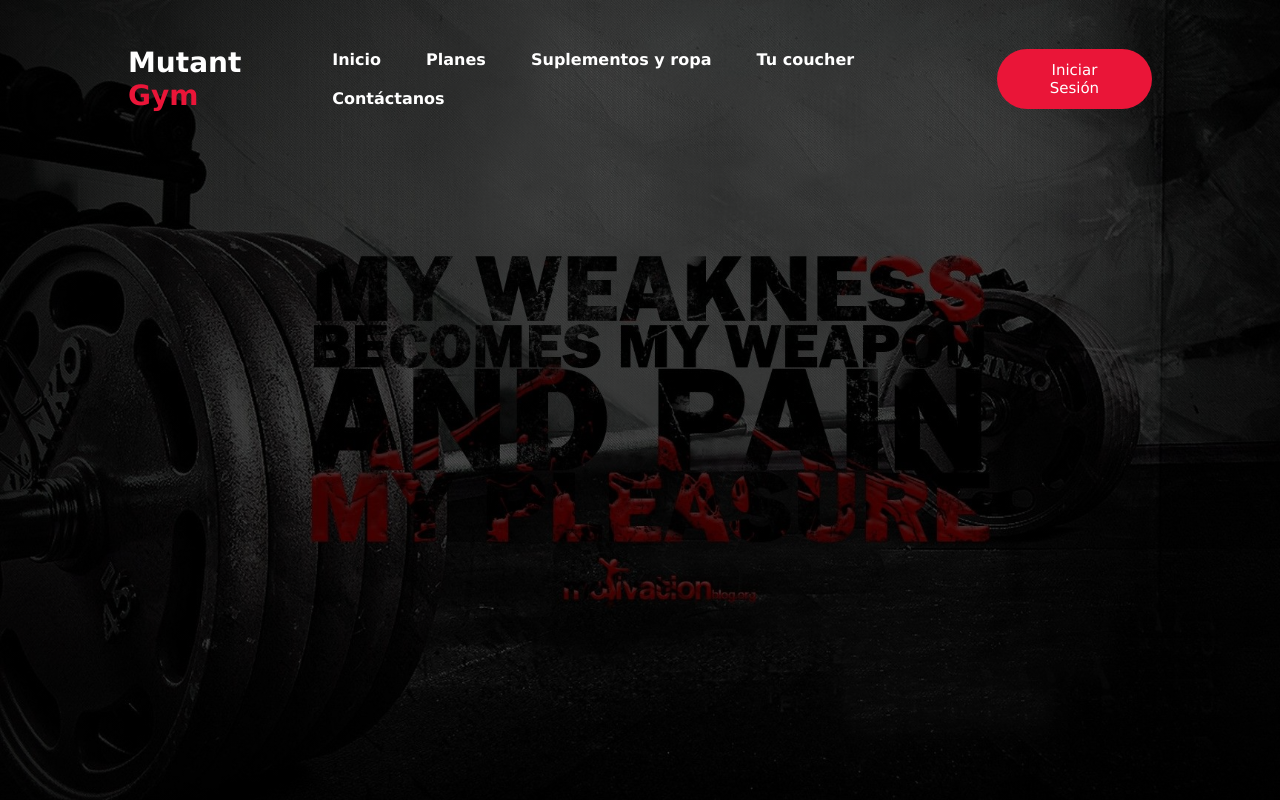
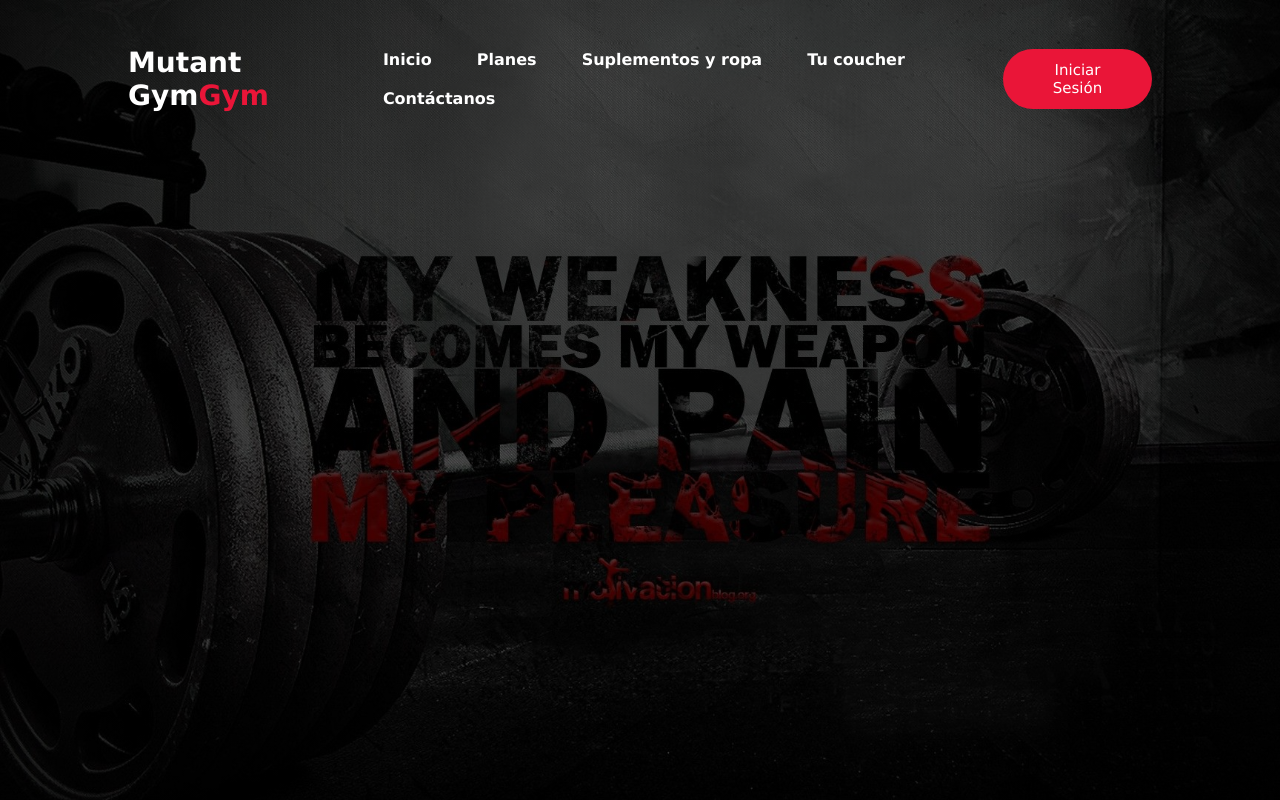
Before and after one commit to KarinSoraya/MutantGym, a plain HTML site: page index.html in a window 1280 px wide. Drawn offline with Linux system fonts and the light colour scheme.

Commit message:
Se cambia nombre y se hace test de Git

```diff
--- a/index.html
+++ b/index.html
@@ -12,7 +12,7 @@
     <body>
         <div class="nameG">
             <nav>
-                <h2 class="imgName">Mutant <span class="sName">Gym</span></h2>
+                <h2 class="imgName">Mutant Gym<span class="sName">Gym</span></h2>
                 <ul>
                     <li><a href="#">Inicio</a></li>
                     <li><a href="#">Planes</a></li>
```
